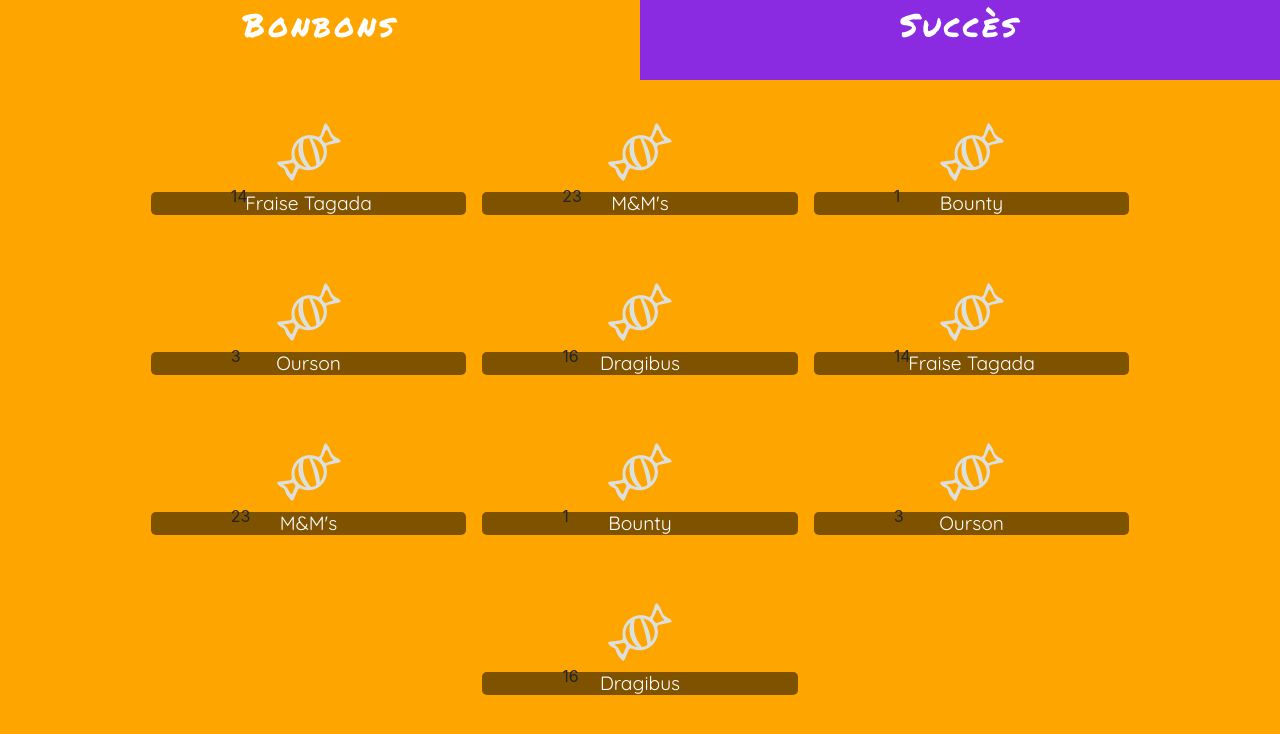
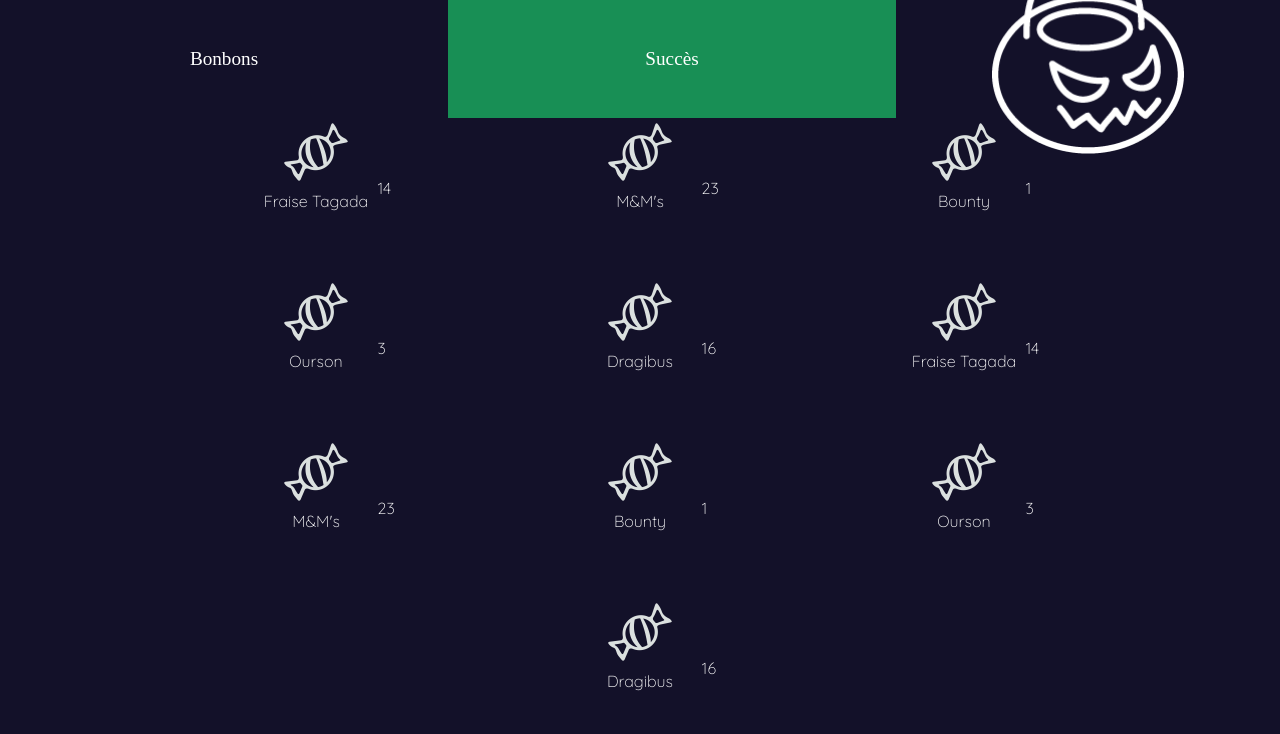
Before and after one commit to Gaerdy/BountyHunter, an Angular app in the folder bountyHunter/: page / in a window 1280 px wide. Shown: the top 734 px of the page. Built offline with nearby package versions, Linux system fonts and the light colour scheme; a web font is replaced by a local one.

Commit message:
list style change

```diff
--- a/bountyHunter/src/app/candy-dex/candy-dex.component.css
+++ b/bountyHunter/src/app/candy-dex/candy-dex.component.css
@@ -1,13 +1,10 @@
-.listPage{
-    background-color: blueviolet;
-}
 
 .candyPage{
-    background-color: orange;
+    background-color:  #131129;
 }
 
 .successPage{
-    background-color: blueviolet;
+    background-color: #188F55;
 }
 
 .navToggle{
@@ -20,9 +17,8 @@
 }
 
 .candyClass{
-    min-height: 90vh;
     padding: 5vh 3vh;
-    background-color: orange;
+    overflow: scroll;
 }
 
 .badgeBox{
@@ -40,10 +36,45 @@ h3{
     margin-top: 2vh;
     margin-bottom: 0;
     padding: 0;
-    background-color: rgba(0, 0, 0, 0.3);
     text-align: center;
 }
 
 .hidden{
     display: none;
 }
+
+/* Ajout Etienne */
+.candy-dex-toggle{
+    display: flex;
+    align-items: center;
+    justify-content: center;
+    width:35%;
+}
+#candy-dex-background{
+    background:#131129;
+    overflow: hidden;
+}
+
+#candy-dex-icone-container{
+    width: 30%;
+    height: 15vh;
+    display: flex;
+    align-items: center;
+    justify-content: center;
+}
+#candy-dex-icone{
+    width:50%;
+    height: 16vw;
+    background-image:url(../../assets/icone_pumpkin.png);
+    background-size: 100%;
+    background-repeat: no-repeat;
+    transition:0.5s;
+}
+#candy-dex-icone:active{
+    opacity:0.7;
+    transition:0.5s;
+}
+
+.badgeBox:active{
+    transform: scale(0.98);
+}
--- a/bountyHunter/src/app/candy-dex/candy-dex.component.html
+++ b/bountyHunter/src/app/candy-dex/candy-dex.component.html
@@ -1,19 +1,21 @@
+<div id="candy-dex-background">
 <div class="container-fluid">
     <div class="row navToggle d-flex">
-        <div class="col-6 font-scary-title candyPage" (click)="clickEvent('candy')">Bonbons</div>
-        <div class="col-6 font-scary-title successPage" (click)="clickEvent('success')">Succès</div>
+        <div class="font-title candyPage candy-dex-toggle" (click)="clickEvent('candy')">Bonbons</div>
+        <div class="font-title successPage candy-dex-toggle" (click)="clickEvent('success')">Succès</div>
+        <div id="candy-dex-icone-container"><div id="candy-dex-icone"></div>
     </div>
 </div>
 
 <div id="successTab" class="listPage container-fluid hidden">
     <div class="row successClass justify-content-center">
-        <h3 class="col-9 font-scary-title">Niveaux</h3>
+        <h3 class="col-9 font-title">Niveaux</h3>
         <div class="badgeBox col-3 p-0" *ngFor='let current of levelList'>
             <app-success [name]='current.name' [img]='current.img' [description]='current.description'></app-success>
         </div>
     </div>
     <div class="row successClass justify-content-center">
-        <h3 class="col-9 font-scary-title">Bonus</h3>
+        <h3 class="col-9 font-title">Bonus</h3>
         <div class="badgeBox col-3 p-0" *ngFor='let current of hunterList'>
             <app-success [name]='current.name' [img]='current.img' [description]='current.description'></app-success>
         </div>
@@ -27,3 +29,4 @@
         </div>
     </div>
 </div>
+</div>
--- a/bountyHunter/src/app/candy-dex/candy-dex.component.ts
+++ b/bountyHunter/src/app/candy-dex/candy-dex.component.ts
@@ -67,12 +67,15 @@ export class CandyDexComponent implements OnInit {
   public clickEvent(witchOne: string): void {
     const successDiv = document.getElementById('successTab');
     const candyDiv = document.getElementById('candyTab');
+    const background = document.getElementById("candy-dex-background");
     if (witchOne === 'candy' && candyDiv.classList.contains('hidden')) {
       successDiv.classList.add('hidden');
       candyDiv.classList.remove('hidden');
+      background.style.background="#131129";
     } else if (witchOne === 'success' && successDiv.classList.contains('hidden')) {
       successDiv.classList.remove('hidden');
       candyDiv.classList.add('hidden');
+      background.style.background="#188F55";
     }
   }
 
--- a/bountyHunter/src/app/my-candy/my-candy.component.css
+++ b/bountyHunter/src/app/my-candy/my-candy.component.css
@@ -1,6 +1,4 @@
 .candyTitle{
-    background-color: rgba(0, 0, 0, 0.5);
-    border-radius: 0.6vh;
 }
 
 .candyInfo{
@@ -12,8 +10,8 @@
     text-align: center;
 }
 
-p{
+.candy > p{
     position: absolute;
-    left: 10vh;
-    margin: 0;
+    left: 70%;
+    top:7vh;
 }
--- a/bountyHunter/src/app/my-candy/my-candy.component.html
+++ b/bountyHunter/src/app/my-candy/my-candy.component.html
@@ -1,7 +1,7 @@
 <div class="candy">
   <img class="badgeImg img-fluid" src="{{img}}" alt="">
-  <p>{{counter}}</p>
+  <p class="font-small-text">{{counter}}</p>
   <div class="candyInfo">
-    <h1 class="font-text candyTitle m-0">{{name}}</h1>
+    <h1 class="font-small-text candyTitle m-0">{{name}}</h1>
   </div>
 </div>
--- a/bountyHunter/src/app/success/success.component.css
+++ b/bountyHunter/src/app/success/success.component.css
@@ -1,6 +1,4 @@
 .badgeTitle{
-    background-color: rgba(0, 0, 0, 0.5);
-    border-radius: 0.6vh;
 }
 
 .badgeInfo{
--- a/bountyHunter/src/app/success/success.component.html
+++ b/bountyHunter/src/app/success/success.component.html
@@ -1,6 +1,6 @@
 <div class="badge">
   <img class="badgeImg img-fluid" src="{{img}}" alt="">
   <div class="badgeInfo">
-    <h1 class="font-text badgeTitle m-0">{{name}}</h1>
+    <h1 class="font-small-text badgeTitle m-0">{{name}}</h1>
   </div>
 </div>
--- a/bountyHunter/src/styles.css
+++ b/bountyHunter/src/styles.css
@@ -12,7 +12,7 @@ html, body {
 .font-title{
     font-family: 'Baloo Bhaijaan', cursive;
     color:#fff;
-    font-size: 1em;
+    font-size: 1.2em;
     margin-bottom:0.1em;
     line-height: 1em;
 }
```
Also changed, not shown: bountyHunter/src/assets/icone_pumpkin.png (added).
